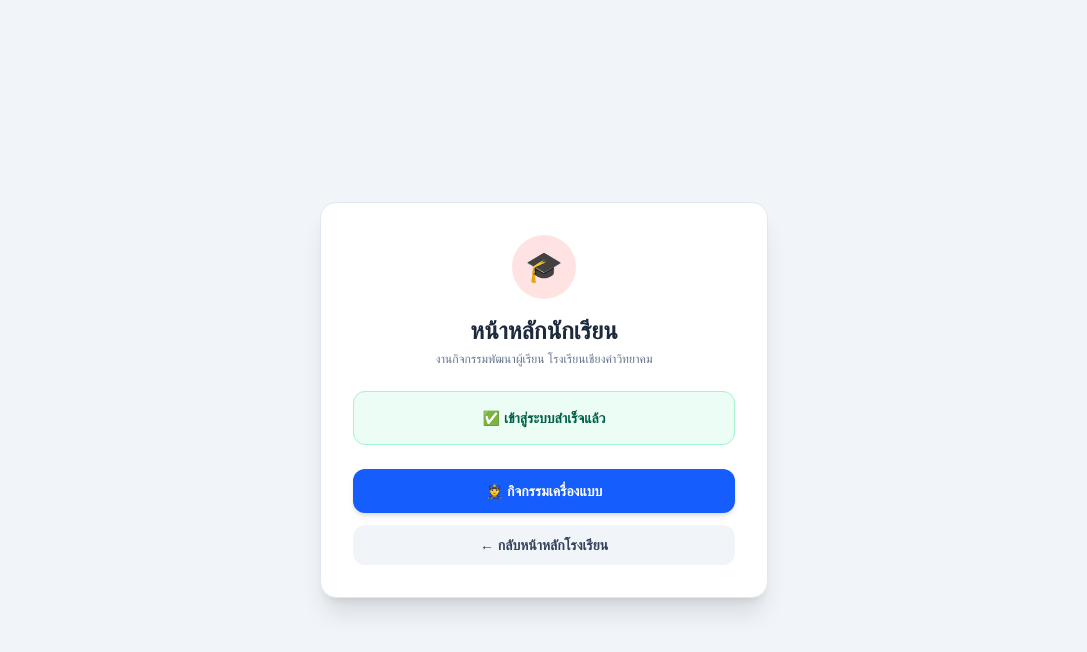
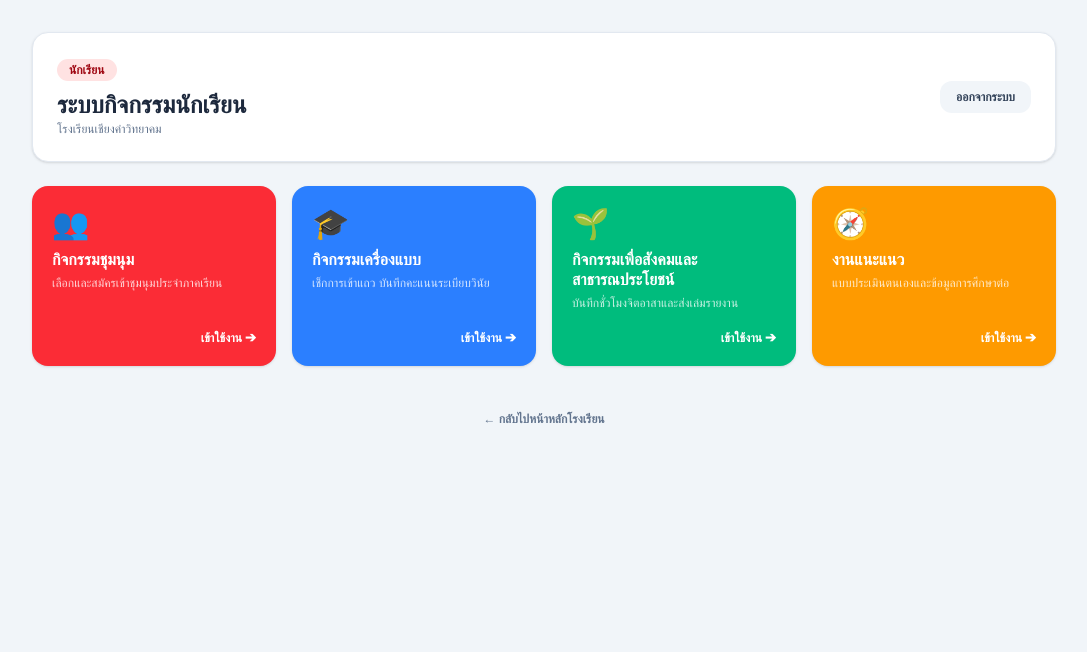
Before and after one commit to sutin2518-a11y/student-activity-app, a Next.js app: page /student in a window 1280 px wide. Shown: the top 652 px of the page, without its empty margins (96-1183 px from the left). Built offline with nearby package versions, Linux system fonts and the light colour scheme.

Commit message:
Update layout and move login

```diff
--- a/src/app/student/page.tsx
+++ b/src/app/student/page.tsx
@@ -4,35 +4,96 @@ import React from "react";
 import Link from "next/link";
 
 export default function StudentDashboardPage() {
+  const activityMenus = [
+    {
+      title: "กิจกรรมชุมนุม",
+      desc: "เลือกและสมัครเข้าชุมนุมประจำภาคเรียน",
+      icon: "👥",
+      color: "bg-red-500 hover:bg-red-600",
+      link: "/student/club", // หรือ /activities/club ตามที่มีอยู่
+    },
+    {
+      title: "กิจกรรมเครื่องแบบ",
+      desc: "เช็กการเข้าแถว บันทึกคะแนนระเบียบวินัย",
+      icon: "🎓",
+      color: "bg-blue-500 hover:bg-blue-600",
+      link: "/student/uniform", // ลิงก์ไปยังไฟล์ที่มีอยู่แล้ว
+    },
+    {
+      title: "กิจกรรมเพื่อสังคมและสาธารณประโยชน์",
+      desc: "บันทึกชั่วโมงจิตอาสาและส่งเล่มรายงาน",
+      icon: "🌱",
+      color: "bg-emerald-500 hover:bg-emerald-600",
+      link: "/student/volunteer",
+    },
+    {
+      title: "งานแนะแนว",
+      desc: "แบบประเมินตนเองและข้อมูลการศึกษาต่อ",
+      icon: "🧭",
+      color: "bg-amber-500 hover:bg-amber-600",
+      link: "/student/guidance",
+    },
+  ];
+
   return (
-    <div className="min-h-screen bg-slate-100 p-6 font-sans flex flex-col items-center justify-center">
-      <div className="max-w-md w-full bg-white rounded-2xl shadow-xl p-8 text-center border border-slate-200">
-        <div className="w-16 h-16 bg-red-100 text-red-700 rounded-full flex items-center justify-center text-3xl mx-auto mb-4">
-          🎓
-        </div>
-        <h1 className="text-2xl font-bold text-slate-800 mb-1">หน้าหลักนักเรียน</h1>
-        <p className="text-slate-500 text-xs mb-6">งานกิจกรรมพัฒนาผู้เรียน โรงเรียนเชียงคำวิทยาคม</p>
+    <div className="min-h-screen bg-slate-100 p-4 md:p-8 font-sans">
+      <div className="max-w-5xl mx-auto space-y-6">
 
-        <div className="p-4 bg-emerald-50 border border-emerald-200 text-emerald-800 rounded-xl text-sm font-semibold mb-6">
-          ✅ เข้าสู่ระบบสำเร็จแล้ว
+        {/* Header แดชบอร์ด */}
+        <div className="bg-white rounded-2xl p-6 shadow-sm border border-slate-200 flex flex-col md:flex-row justify-between items-center gap-4">
+          <div>
+            <span className="px-3 py-1 bg-red-100 text-red-800 rounded-full text-xs font-bold">
+              นักเรียน
+            </span>
+            <h1 className="text-2xl font-black text-slate-800 mt-2">
+              ระบบกิจกรรมนักเรียน
+            </h1>
+            <p className="text-xs text-slate-500">
+              โรงเรียนเชียงคำวิทยาคม
+            </p>
+          </div>
+          <Link
+            href="/login"
+            className="px-4 py-2 bg-slate-100 hover:bg-slate-200 text-slate-700 font-bold rounded-xl text-xs transition"
+          >
+            ออกจากระบบ
+          </Link>
         </div>
 
-        {/* เมนูเชื่อมต่อไปยังส่วนต่างๆ ของนักเรียน */}
-        <div className="space-y-3">
-          <Link
-            href="/student/uniform"
-            className="block w-full py-3 bg-blue-600 hover:bg-blue-700 text-white font-bold rounded-xl text-sm transition shadow-md"
-          >
-            👮 กิจกรรมเครื่องแบบ
-          </Link>
+        {/* การ์ดเมนูกิจกรรมทั้ง 4 หมวด */}
+        <div className="grid grid-cols-1 sm:grid-cols-2 lg:grid-cols-4 gap-4">
+          {activityMenus.map((item, index) => (
+            <Link
+              key={index}
+              href={item.link}
+              className={`${item.color} text-white rounded-2xl p-5 shadow-sm hover:shadow-md transition flex flex-col justify-between min-h-[160px]`}
+            >
+              <div>
+                <div className="text-3xl mb-2">{item.icon}</div>
+                <h2 className="font-bold text-base leading-tight mb-1">
+                  {item.title}
+                </h2>
+                <p className="text-xs text-white/80 leading-relaxed">
+                  {item.desc}
+                </p>
+              </div>
+              <div className="mt-4 flex items-center justify-end text-xs font-bold">
+                เข้าใช้งาน ➔
+              </div>
+            </Link>
+          ))}
+        </div>
 
+        {/* ปุ่มกลับหน้าหลัก */}
+        <div className="text-center pt-4">
           <Link
             href="/"
-            className="block w-full py-2.5 bg-slate-100 hover:bg-slate-200 text-slate-700 font-bold rounded-xl text-sm transition"
+            className="text-xs font-bold text-slate-500 hover:text-slate-800 transition"
           >
-            ← กลับหน้าหลักโรงเรียน
+            ← กลับไปหน้าหลักโรงเรียน
           </Link>
         </div>
+
       </div>
     </div>
   );
```
